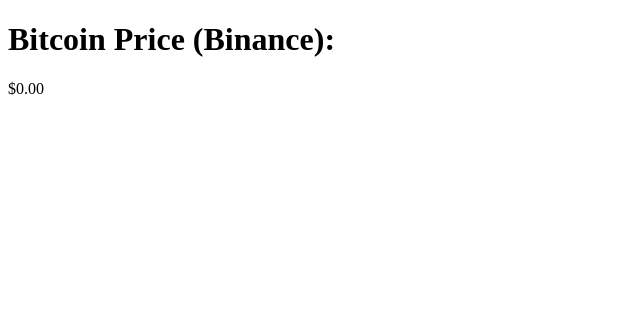
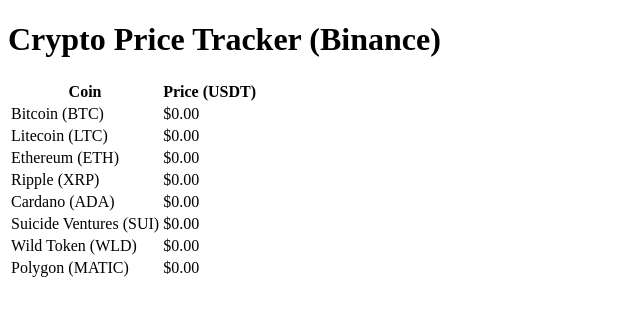
Before and after one commit to rinditia00/rinditia00.github.io, a plain HTML site: page index.html in a window 1280 px wide. Shown: the whole page, without its empty margins (0-640 px from the left). Drawn offline with Linux system fonts and the light colour scheme; no server answers.

Commit message:
Update index.html

````diff
--- a/index.html
+++ b/index.html
@@ -1,24 +1,49 @@
 <!DOCTYPE html>
 <html>
 <head>
-    <title>Real-Time Bitcoin Price (Binance)</title>
+    <title>Crypto Price Tracker</title>
     <link rel="stylesheet" type="text/css" href="styles.css">
 </head>
 <body>
-    <h1 class="title">Bitcoin Price (Binance):</h1>
-    <p id="bitcoin-price" classstyles.css):
-```css
-.title {
-    font-size: 24px; /* Set the font size for the title */
-    color: #333; /* Optional: Set the text color for the title */
-}
-
-.price {
-    font-size: 24px; /* Set the same font size for the Bitcoin price */
-}
-
-    <p id="bitcoin-price">$0.00</p>
-
+    <h1 class="title">Crypto Price Tracker (Binance)</h1>
+    <table class="crypto-table">
+        <tr>
+            <th>Coin</th>
+            <th>Price (USDT)</th>
+        </tr>
+        <tr id="btc-row">
+            <td>Bitcoin (BTC)</td>
+            <td class="price" id="btc-price">$0.00</td>
+        </tr>
+        <tr id="ltc-row">
+            <td>Litecoin (LTC)</td>
+            <td class="price" id="ltc-price">$0.00</td>
+        </tr>
+        <tr id="eth-row">
+            <td>Ethereum (ETH)</td>
+            <td class="price" id="eth-price">$0.00</td>
+        </tr>
+        <tr id="xrp-row">
+            <td>Ripple (XRP)</td>
+            <td class="price" id="xrp-price">$0.00</td>
+        </tr>
+        <tr id="ada-row">
+            <td>Cardano (ADA)</td>
+            <td class="price" id="ada-price">$0.00</td>
+        </tr>
+        <tr id="sui-row">
+            <td>Suicide Ventures (SUI)</td>
+            <td class="price" id="sui-price">$0.00</td>
+        </tr>
+        <tr id="wld-row">
+            <td>Wild Token (WLD)</td>
+            <td class="price" id="wld-price">$0.00</td>
+        </tr>
+        <tr id="matic-row">
+            <td>Polygon (MATIC)</td>
+            <td class="price" id="matic-price">$0.00</td>
+        </tr>
+    </table>
     <script src="script.js"></script>
 </body>
 </html>
````
